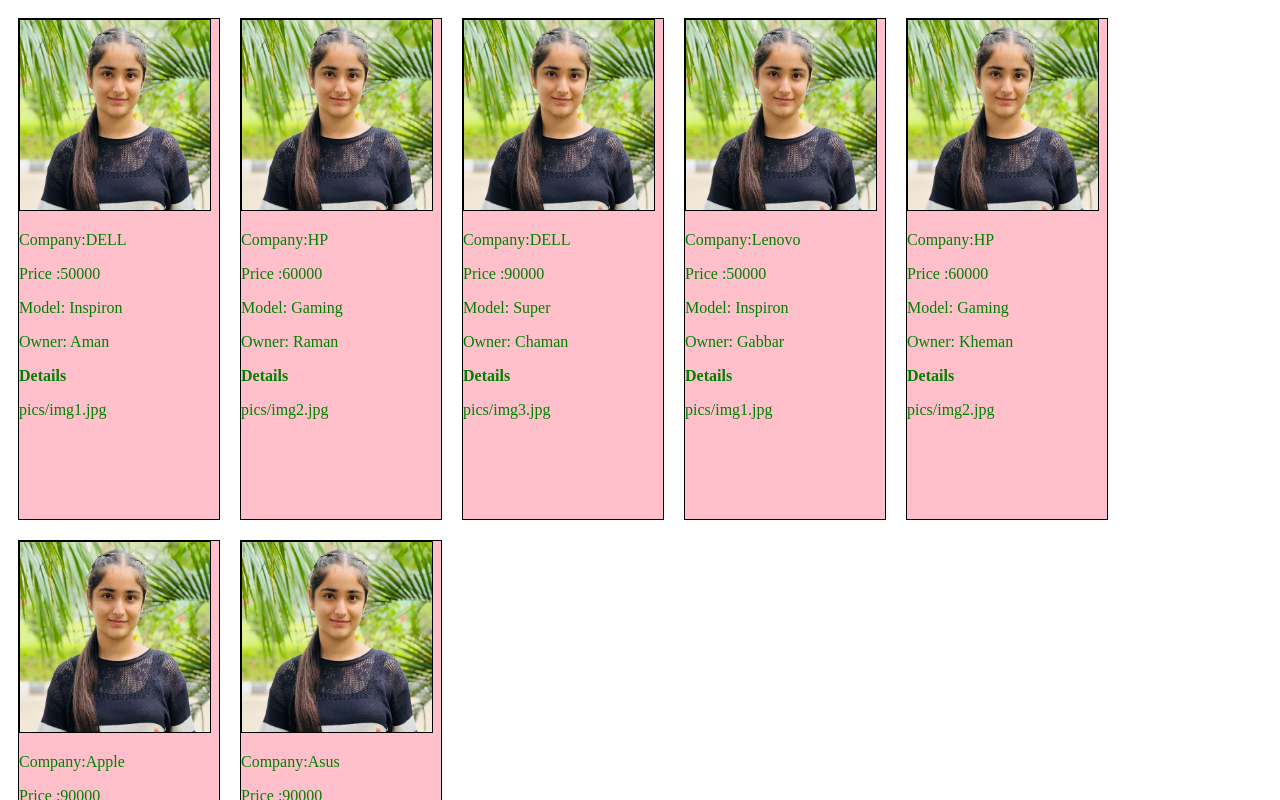
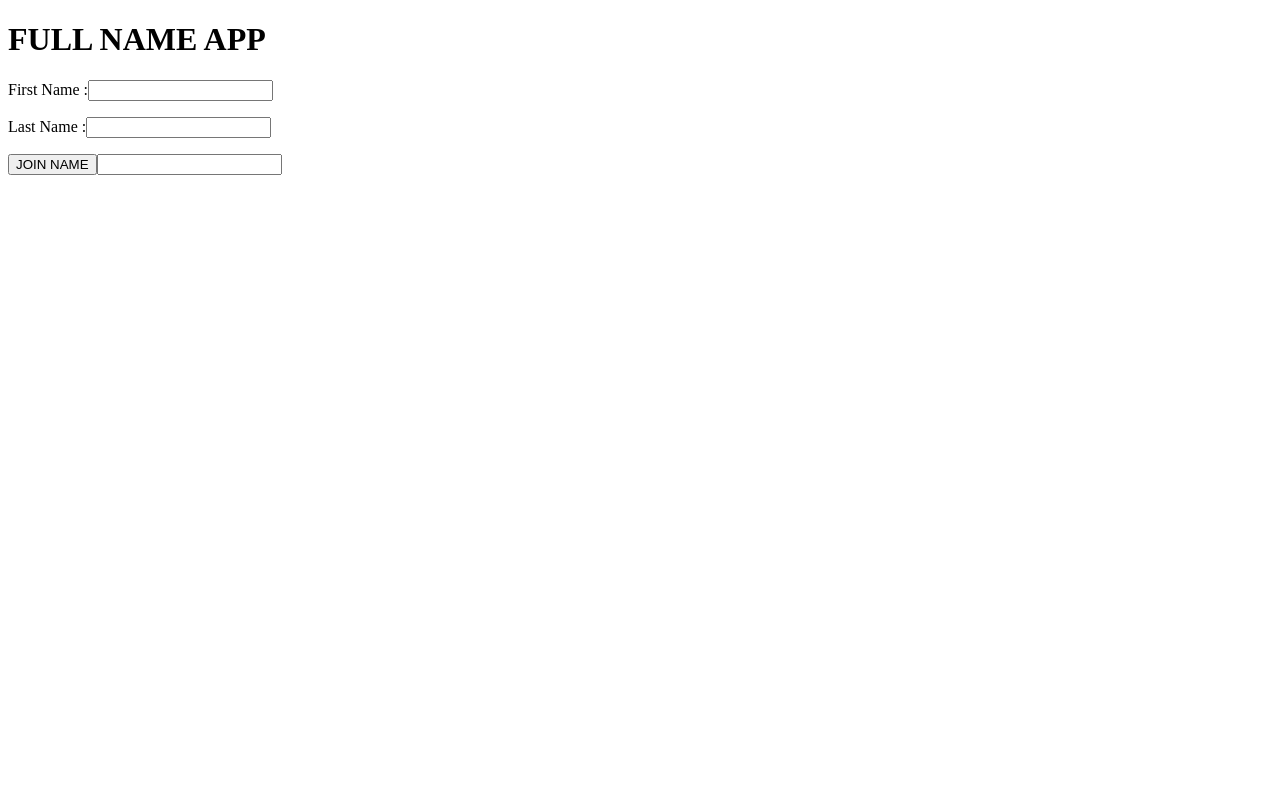
Before and after one commit to gagan402/MERN-STACK-WEBPACK, a React (Create React App) app in the folder webpack/: page / in a window 1280 px wide. Shown: the top 800 px of the page. Built offline with nearby package versions, Linux system fonts and the light colour scheme.

Commit message:
day 9 completed

```diff
--- a/webpack/src/App.js
+++ b/webpack/src/App.js
@@ -2,12 +2,18 @@
 // import Contact from "./Contact";
 // import Card from "./cardComp/Card";
   import CardShow from "./cardComp/CardShow";
+  import FilterButtons from "./cardComp/FilterButtons";
+  import Counter from "./hooks/Counter";
+import FullName from "./hooks/FullName";
 function App() {
   return (
     <>
     {/* <Card></Card>
     <Card></Card> */}
-    <CardShow> </CardShow>
+    {/* <CardShow> </CardShow> */}
+    {/* <FilterButtons></FilterButtons> */}
+    {/* <Counter></Counter> */}
+    <FullName></FullName>
     </>
 
   );
--- a/webpack/src/cardComp/CardShow.jsx
+++ b/webpack/src/cardComp/CardShow.jsx
@@ -5,7 +5,7 @@
 import st1 from "./CardStyle1.module.css";
 import st2 from "./CardStyle2.module.css";
 import  JsonArray from "./JSONarry";
-
+// import FilterButtons from './FilterButtons';
 
 /*
 
@@ -92,12 +92,7 @@
 
 function CardShow() {
     // console.log(JsonArray);
-  return (
-
-        <div style={{display:"flex","flex-wrap":"wrap"}  }>
-         {/* <ProductCard company="Dell"  price="50000" model="Inspiron"  owner="gagan">Its Perfect and speed y Model.Must buy it</ProductCard> */}
-         {
-            JsonArray.map((obj)=>
+    function genCard(obj)
     {
         return (
             //    <ProductCard company={obj.company}  price={obj.price} model={obj.model}  owner={obj.owner}>{obj.path}</ProductCard>
@@ -107,9 +102,20 @@
                 }
             </ProductCard>
          )
-            })
+
+    }
+
+
+
+  return (
+        <>
+        <div style={{display:"flex",flexWrap:"wrap"}  }>
+         {/* <ProductCard company="Dell"  price="50000" model="Inspiron"  owner="gagan">Its Perfect and speed y Model.Must buy it</ProductCard> */}
+         {
+            JsonArray.map(genCard)
          }
          </div>
+         </>
   )
 }
 
--- /dev/null
+++ b/webpack/src/cardComp/FilterButtons.jsx
@@ -0,0 +1,48 @@
+import React from "react";
+import JsonArray from "./JSONarry";
+
+function FilterButtons() {
+  const ary = JsonArray.map((obj) => obj.company);
+  const Aset=new Set(ary);
+  const A= new Array(Aset);
+  console.log(A);
+
+
+
+  function getBtn(obj) {
+    return (
+      <>
+        {/* <div style={{backgroundColor:"green",border:"1px solid black",width:"50px",marginLeft:"2px"}}>{obj.company}</div> */}
+        <input type="button" value={obj.company}></input>
+      </>
+    );
+  }
+
+  function fillCombo(obj) {
+    return <option value={obj.company}>{obj.company}</option>;
+  }
+
+  return (
+    <>
+      <div style={{ display: "flex" }}>{JsonArray.map(getBtn)}</div>
+      <br></br>
+      <hr></hr>
+      <div>
+        <select>{JsonArray.map(fillCombo)}</select>
+      </div>
+
+      <br></br>
+      <hr></hr>
+      <div>
+        <select>{Aset.forEach((obj)=>
+        {
+            return(
+                <option value={obj}>{obj}</option>
+            )
+        })}</select>
+      </div>
+    </>
+  );
+}
+
+export default FilterButtons;
--- /dev/null
+++ b/webpack/src/hooks/Counter.jsx
@@ -0,0 +1,36 @@
+import {useState} from "react";
+function Counter() {
+  const [hcount,doUpdateCount] = useState(100);//1 is inital value of hcount
+
+  console.log("render-1");
+
+  const doIncrement = () => {
+     doUpdateCount(hcount+1);
+
+  };
+
+  const doDcrement=()=>{
+    doUpdateCount(hcount-1);
+  }
+
+  const  doInc3=()=>{
+    doUpdateCount((hcount)=>hcount+1);//updates actual hcount variable
+    doUpdateCount((hcount)=>hcount+1);
+    doUpdateCount((hcount)=>hcount+1);
+
+    // doUpdateCount(hcount+1);
+  }
+
+  return (
+    <>
+      <div>
+        <input type="button" onClick={doIncrement} value="INCREASE" />
+        <input type="button" onClick={doDcrement} value="DECREASE"/>
+        <input type="button" onClick={doInc3} value="Inc by 3"/>
+        <div> {hcount}</div>
+      </div>
+    </>
+  );
+}
+
+export default Counter;
--- /dev/null
+++ b/webpack/src/hooks/FullName.jsx
@@ -0,0 +1,34 @@
+import {useState} from 'react'
+
+function FullName() {
+    const [fname,dofname]=useState("");
+    const [lname,dolname]=useState("");
+
+    const doUpdateLast=(ggn)=>{
+       dolname(ggn.target.value);
+    }
+
+  return (
+    <>
+    <div>
+        <h1>FULL NAME APP</h1>
+        <p>
+            First Name :<input type="text" onChange={(event)=>{dofname(event.target.value)}}/>
+            <span>{fname}</span>
+        </p>
+        <p>
+            Last Name :<input type="text"  onChange={doUpdateLast}/>
+            <span>{lname}</span>
+        </p>
+
+        <p>
+            <input type="button" value="JOIN NAME"/>
+            <input type="text"/>
+        </p>
+
+    </div>
+    </>
+  )
+}
+
+export default FullName;
```
Lines whose indentation alone changed are shown as unchanged.
